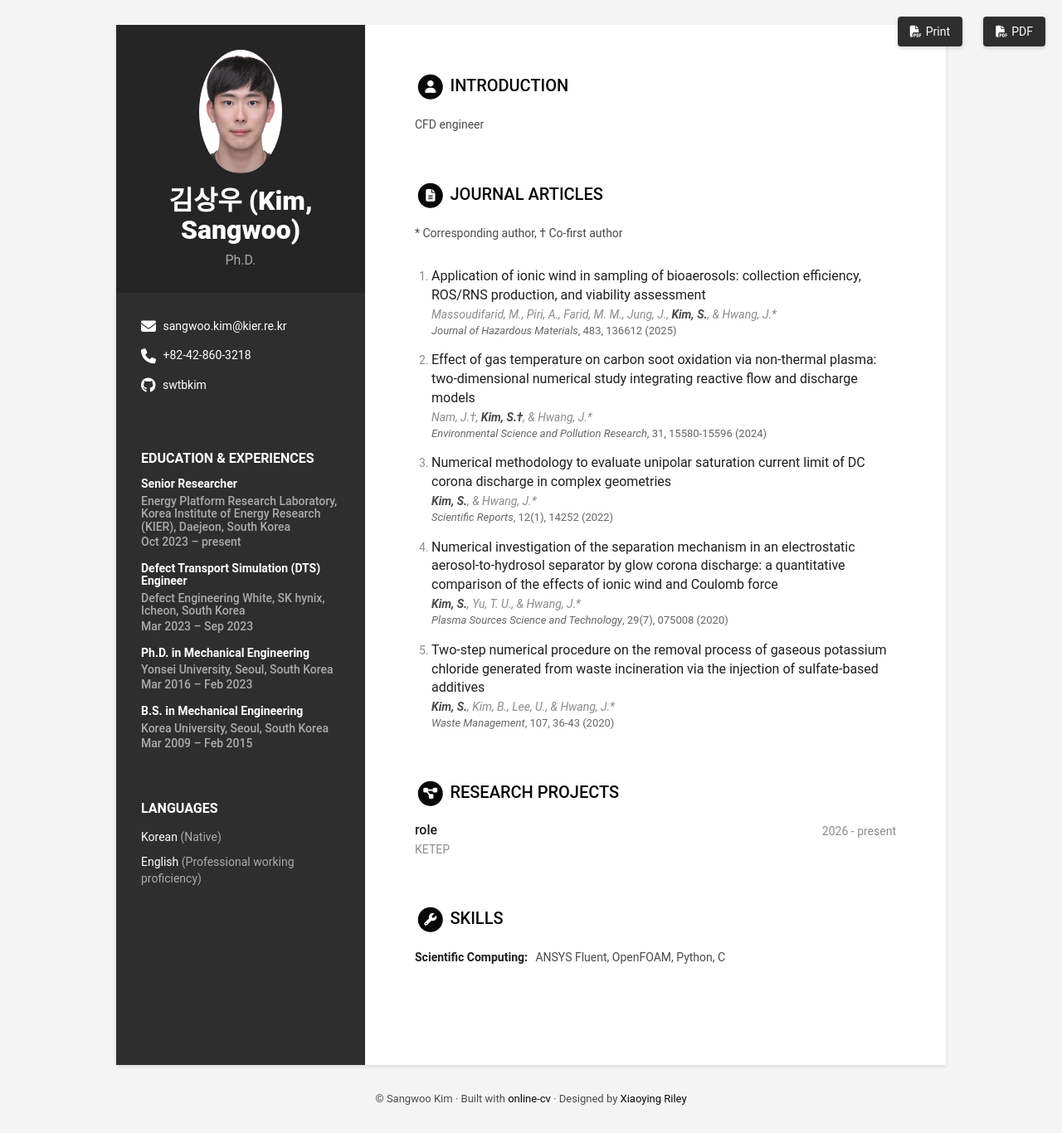
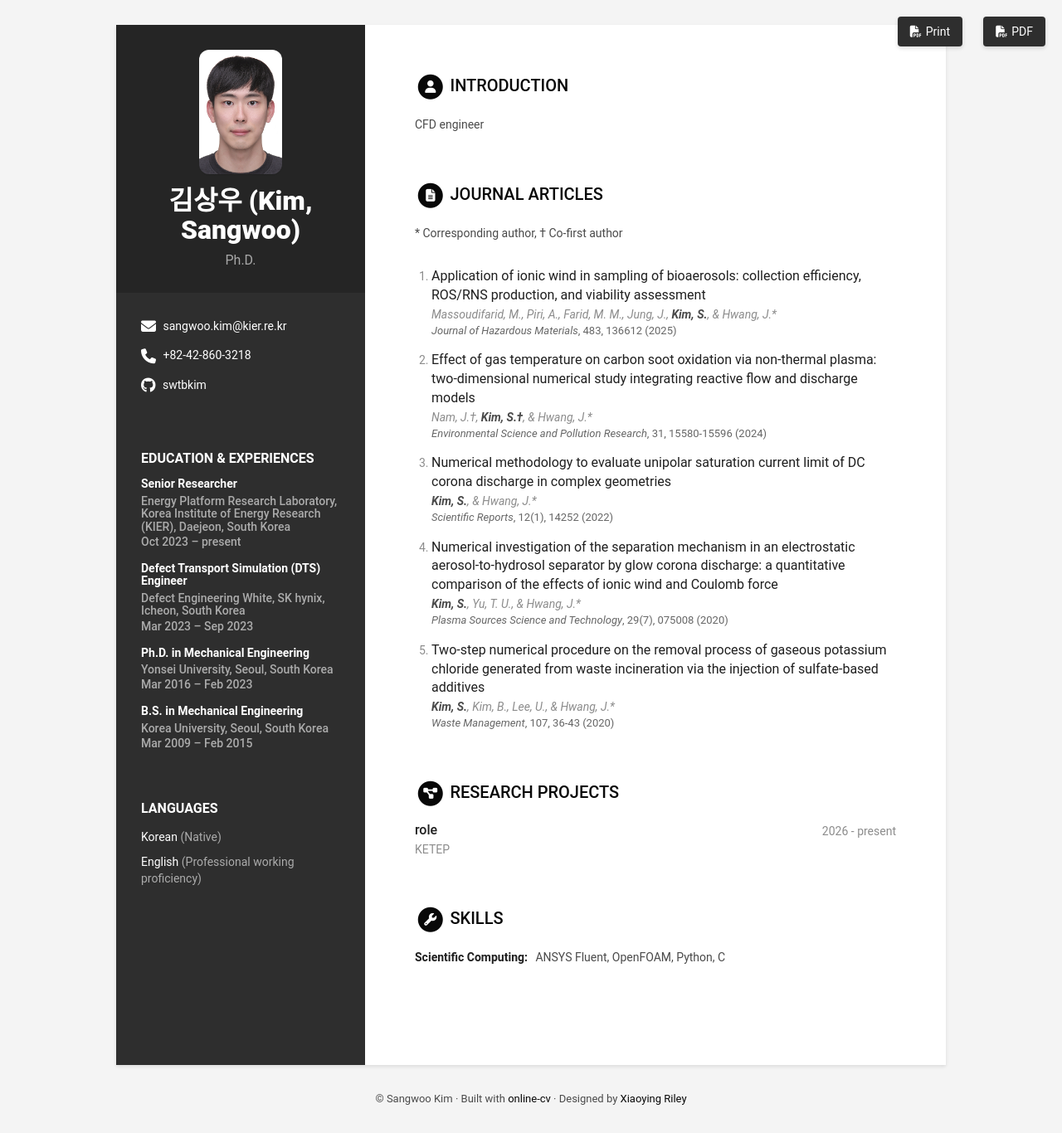
Before and after one commit to swtbkim/SangwooKim, a Jekyll site: the page built from index.html, in a window 1280 px wide. Shown: the whole page at 83% size. Built offline with Jekyll 4.4.1, drawn with Linux system fonts in a browser that asks for light colours.

Commit message:
Update _base.scss

```diff
--- a/_sass/_base.scss
+++ b/_sass/_base.scss
@@ -80,10 +80,10 @@ p {
     width: 100px;
     height: 150px;
     object-fit: cover; // crop non-square photos to a circle
-    object-position: center top;
+    object-position: center 70%;
     margin-bottom: 15px;
     border: 0px solid #fff;
-    border-radius: 80%;
+    border-radius: 12px;
     box-shadow: 0 1px 1px rgba(0, 0, 0, 0.1);
   }
   .contact-list {
```
